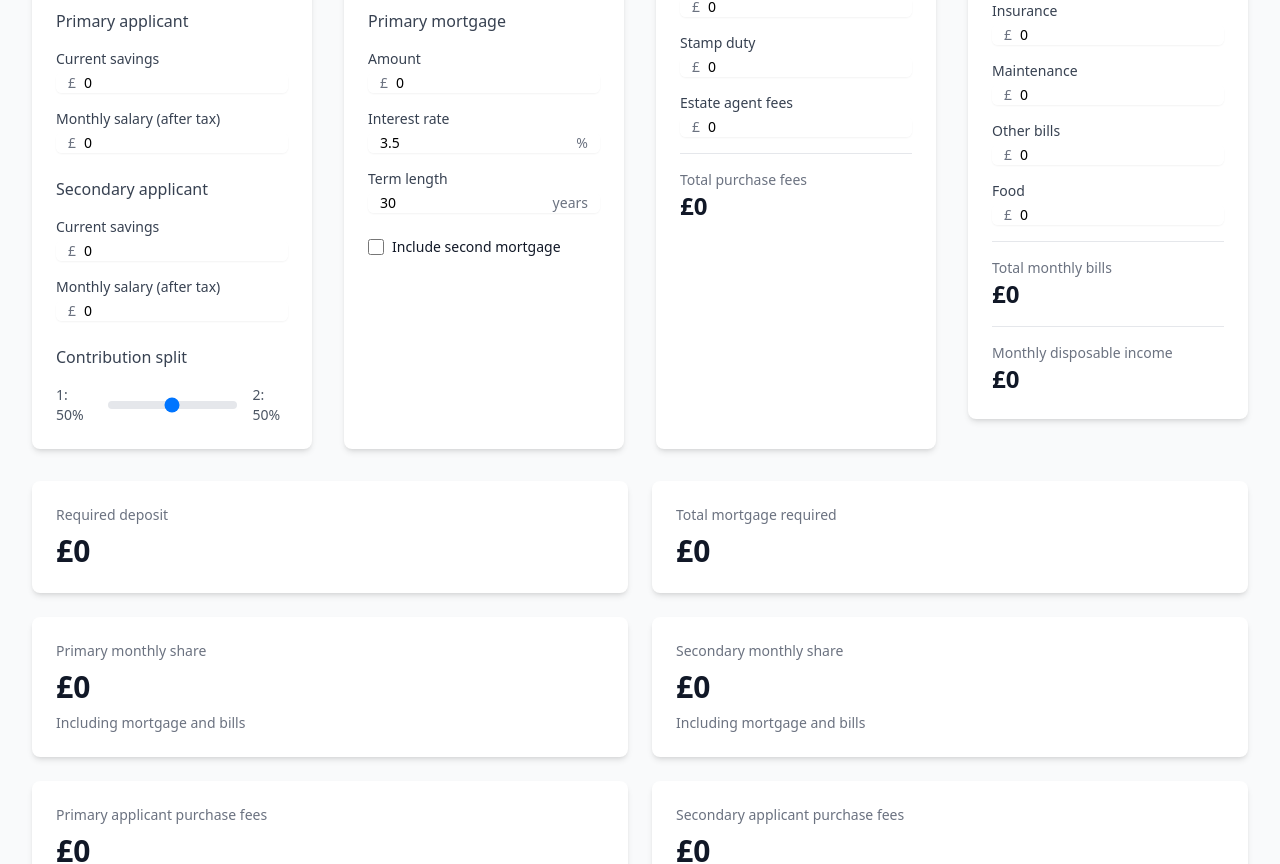
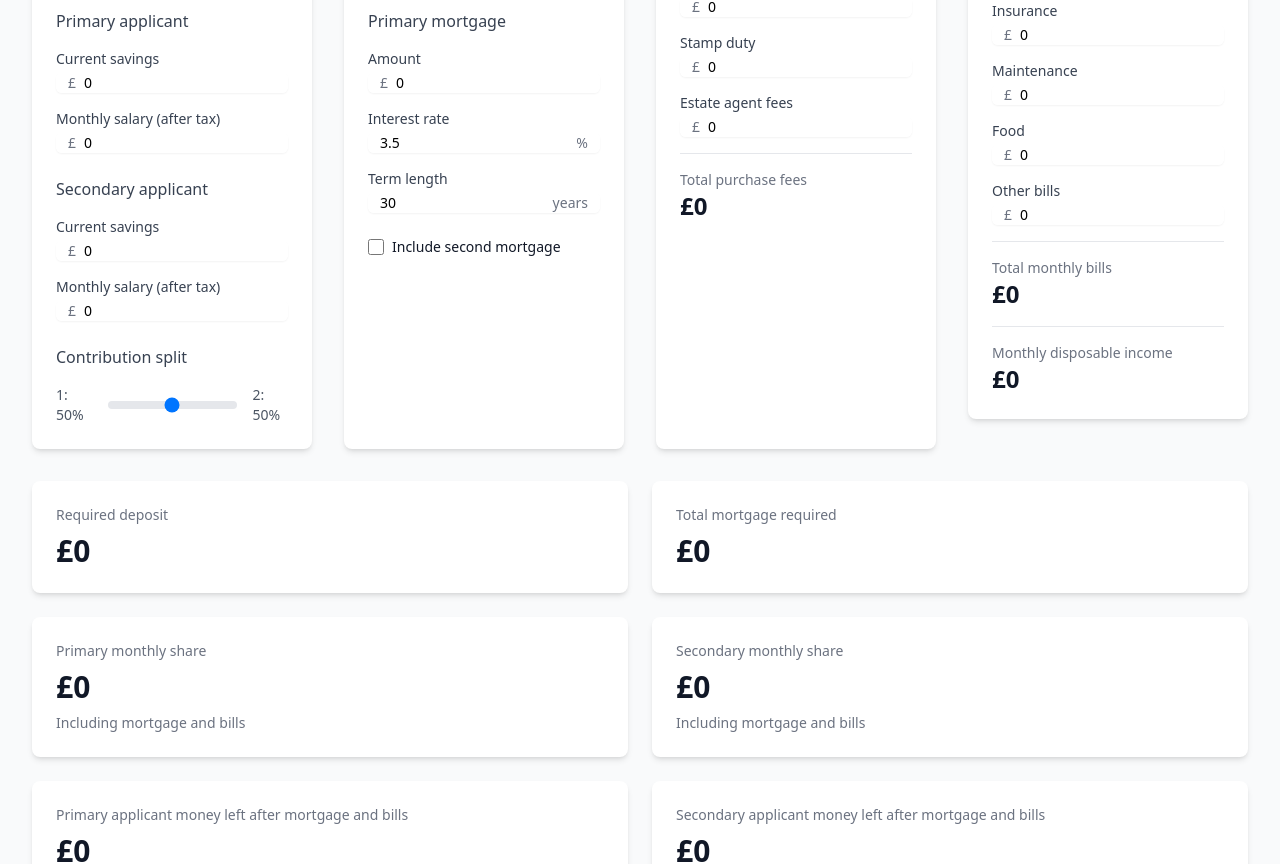
Before and after one commit to asiffa/mortgagecalc, a React app: page / in a window 1280 px wide. Shown: the part 503-1367 px from the top of the page. Built offline with nearby package versions, Linux system fonts and the light colour scheme; the HTML template or start-up script is replaced by a standard one.

Commit message:
fixedsalarybills

```diff
--- a/src/App.tsx
+++ b/src/App.tsx
@@ -63,7 +63,10 @@ function App() {
       maintenance: 0,
       other: 0
     }
-  ,isFirstTimeBuyer: false,
+  ,
+  primaryApplicantSalary: 0,
+  secondaryApplicantSalary: 0,
+  isFirstTimeBuyer: false,
   isAdditionalProperty: false,
   isNonUKResident: false
   });
@@ -338,6 +341,16 @@ function App() {
             value={formatCurrency(results.secondaryApplicantShare.monthlyPayment + results.secondaryApplicantShare.monthlyBills)}
             description="Including mortgage and bills"
           />
+              <ResultCard
+              label="Primary applicant money left after mortgage and bills"
+              value={formatCurrency(results.primaryApplicantShare.monthlySalaryAfterTax - results.primaryApplicantShare.monthlyBills - results.primaryApplicantShare.monthlyPayment)}
+              description="After paying mortgage and bills"
+              />
+               <ResultCard
+              label="Secondary applicant money left after mortgage and bills"
+              value={formatCurrency(results.secondaryApplicantShare.monthlySalaryAfterTax - results.secondaryApplicantShare.monthlyBills - results.secondaryApplicantShare.monthlyPayment)}
+              description="After paying mortgage and bills"
+              />
           <ResultCard
             label="Primary applicant purchase fees"
             value={formatCurrency(results.primaryApplicantShare.purchaseFees)}
@@ -356,6 +369,7 @@ function App() {
             description="Over the full mortgage terms"
           />
         </div>
+
       </div>
     </div>
   );
--- a/src/components/MonthlyBills.tsx
+++ b/src/components/MonthlyBills.tsx
@@ -35,13 +35,13 @@ export const MonthlyBills: React.FC<MonthlyBillsProps> = ({ values, onChange })
         prefix="£"
       />
       <InputField
-        label="Other bills"
+        label="Food"
         value={values.other}
         onChange={(value) => onChange({ ...values, other: value })}
         prefix="£"
       />
       <InputField
-        label="Food"
+        label="Other bills"
         value={values.councilTax}
         onChange={(value) => onChange({ ...values, councilTax: value })}
         prefix="£"
--- /dev/null
+++ b/src/components/SalaryCalculator.tsx
@@ -0,0 +1,23 @@
+import React from 'react';
+
+interface SalaryCalculatorProps {
+  primarySalary: number;
+  secondarySalary: number;
+  totalBills: number;
+}
+
+const SalaryCalculator: React.FC<SalaryCalculatorProps> = ({ primarySalary, secondarySalary, totalBills }) => {
+  const totalSalary = primarySalary + secondarySalary;
+  const moneyLeft = totalSalary - totalBills;
+
+  return (
+    <div className="bg-white rounded-lg shadow-md p-6">
+      <h2 className="text-lg font-semibold text-gray-900 mb-6">Salary and Bills</h2>
+      <p>Total Salary: £{totalSalary.toFixed(2)}</p>
+      <p>Total Bills: £{totalBills.toFixed(2)}</p>
+      <p>Money Left: £{moneyLeft.toFixed(2)}</p>
+    </div>
+  );
+};
+
+export default SalaryCalculator;
--- a/src/types/calculator.ts
+++ b/src/types/calculator.ts
@@ -39,11 +39,13 @@ export interface MortgageCalculatorResults {
   totalMonthlyBills: number;
   monthlyDisposableIncome: number;
   primaryApplicantShare: {
+    monthlySalaryAfterTax: number;
     monthlyPayment: number;
     monthlyBills: number;
     purchaseFees: number;
   };
   secondaryApplicantShare: {
+    monthlySalaryAfterTax: number;
     monthlyPayment: number;
     monthlyBills: number;
     purchaseFees: number;
@@ -55,6 +57,8 @@ export interface MortgageCalculatorInputs {
   currentMortgageRemaining: number;
   primaryApplicant: PersonalFinances;
   secondaryApplicant: PersonalFinances;
+  primaryApplicantSalary: number;
+  secondaryApplicantSalary: number;
   futureHomePrice: number;
   depositPercentage: number;
   primaryMortgage: MortgageDetails;
--- a/src/utils/calculations.ts
+++ b/src/utils/calculations.ts
@@ -1,4 +1,7 @@
 //calculates stamp duty
+
+import { MortgageCalculatorInputs, MortgageCalculatorResults } from "../types/calculator";
+
 //TODO - need to connect this to the main site
 export const calculateStampDuty = (
   price: number,
@@ -7,7 +10,7 @@ export const calculateStampDuty = (
   isNonUKResident: boolean = false
 ): number => {
   let stampDuty = 0;
-  let additionalRate = (isAdditionalProperty ? 0.03 : 0) + (isNonUKResident ? 0.02 : 0);
+  const additionalRate = (isAdditionalProperty ? 0.03 : 0) + (isNonUKResident ? 0.02 : 0);
 
   if (isFirstTimeBuyer && price <= 625000) {
     if (price <= 425000) return 0;
@@ -76,7 +79,6 @@ export const formatCurrency = (value: number): string => {
 export const calculateMortgage = (inputs: MortgageCalculatorInputs): MortgageCalculatorResults => {
   const depositAmount = (inputs.futureHomePrice * inputs.depositPercentage) / 100;
   const totalMortgageRequired = inputs.futureHomePrice - depositAmount;
-
   const primaryMortgageAmount = inputs.primaryMortgage.amount || totalMortgageRequired;
   const secondaryMortgageAmount = inputs.hasSecondMortgage ? inputs.secondaryMortgage.amount : 0;
 
@@ -141,13 +143,15 @@ export const calculateMortgage = (inputs: MortgageCalculatorInputs): MortgageCal
   const primaryApplicantShare = {
     monthlyPayment: totalMonthlyPayment * primaryRatio,
     monthlyBills: totalMonthlyBills * primaryRatio,
-    purchaseFees: totalPurchaseFees * primaryRatio
+    purchaseFees: totalPurchaseFees * primaryRatio,
+    monthlySalaryAfterTax: inputs.primaryApplicant.monthlySalaryAfterTax
   };
 
   const secondaryApplicantShare = {
     monthlyPayment: totalMonthlyPayment * secondaryRatio,
     monthlyBills: totalMonthlyBills * secondaryRatio,
-    purchaseFees: totalPurchaseFees * secondaryRatio
+    purchaseFees: totalPurchaseFees * secondaryRatio,
+    monthlySalaryAfterTax: inputs.secondaryApplicant?.monthlySalaryAfterTax || 0
   };
 
   return {
```
